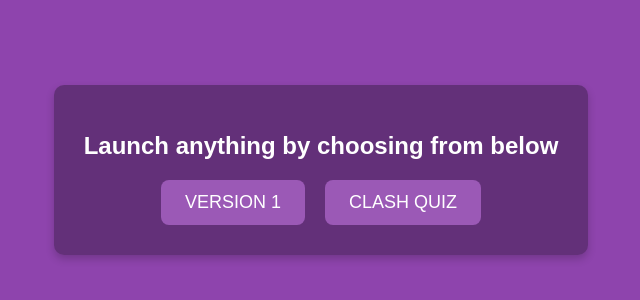
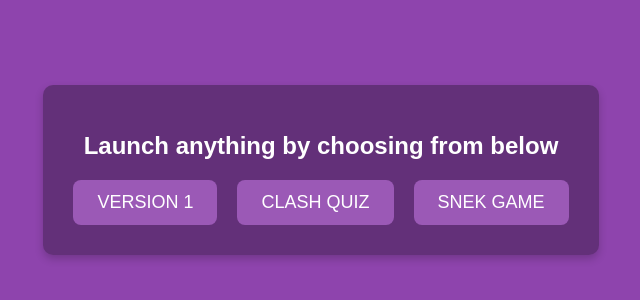
Before and after one commit to senhas-rgb/nig-spawner, a website: page index.html in a window 1280 px wide. Shown: the part 230-530 px from the top of the page, without its empty margins (319-959 px from the left). Drawn offline with Linux system fonts and the light colour scheme.

Commit message:
Linked snek game to launcher

```diff
--- a/index.html
+++ b/index.html
@@ -11,6 +11,7 @@
     <div class="button-container">
         <a href="version1/index.html"><button class="launch-btn">Version 1</button></a>
         <a href="version2/index.html"><button class="launch-btn">Clash Quiz</button></a>
+        <a href="snek-game/index.html"><button class="launch-btn">Snek game</button></a>
     </div>
 </div>
 </body>
```
